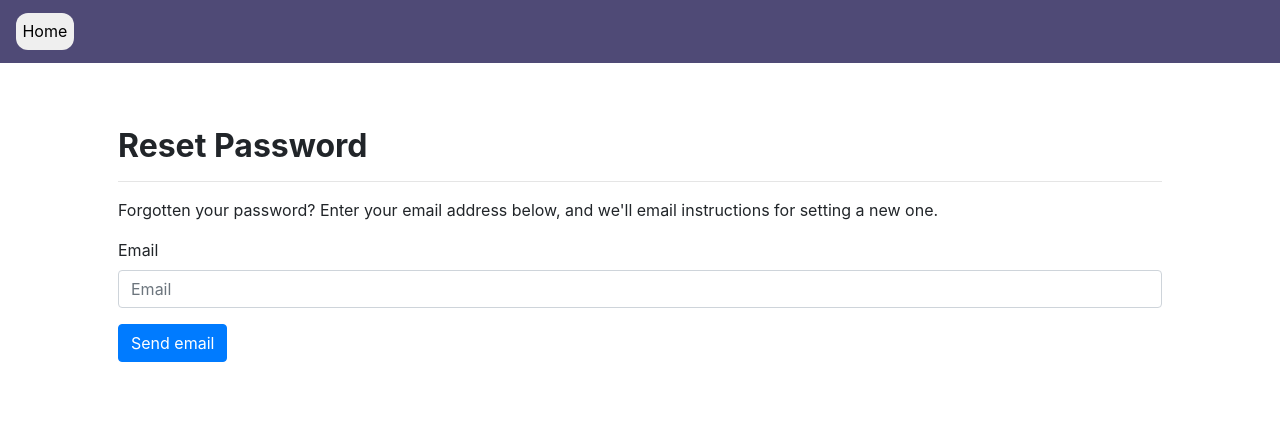
After one commit to SreedevT/PMS, a Django app: page /password_reset in a window 1280 px wide. The commit adds this page. Shown: the top 425 px of the page. Run offline with Django 4.2, Linux system fonts and the light colour scheme; some libraries are stand-ins or nearby versions.

Commit message:
password reset added

```diff
--- a/PMS/urls.py
+++ b/PMS/urls.py
@@ -2,6 +2,7 @@ from django.contrib import admin
 from django.urls import path, include
 from django.conf import settings
 from django.conf.urls.static import static
+from django.contrib.auth import views as auth_views
 
 #* For info on URL namespace, see: https://docs.djangoproject.com/en/4.0/topics/http/urls/#id5
 urlpatterns = [
@@ -10,6 +11,9 @@ urlpatterns = [
     path('', include('accounts.urls', namespace='accounts')),
     path('', include('profiles.urls', namespace='profiles')),
     path('', include('appointment.urls', namespace='appointment')),
+    path('password_reset/done/', auth_views.PasswordResetDoneView.as_view(template_name='password/password_reset_done.html'), name='password_reset_done'),
+    path('reset/<uidb64>/<token>/', auth_views.PasswordResetConfirmView.as_view(template_name="password/password_reset_confirm.html"), name='password_reset_confirm'),
+    path('reset/done/', auth_views.PasswordResetCompleteView.as_view(template_name='password/password_reset_complete.html'), name='password_reset_complete'),
 ]#+ static(settings.STATIC_URL, document_root=settings.STATIC_ROOT) #?May need this for static files
 #* For info on static files, see: https://testdriven.io/blog/django-static-files/
 urlpatterns += static(settings.MEDIA_URL, document_root=settings.MEDIA_ROOT)
--- a/accounts/templates/login.html
+++ b/accounts/templates/login.html
@@ -42,7 +42,7 @@
                                       <button class="btn btn-dark btn-lg btn-block" type="submit">Login</button>
                                     </div>
 
-                                    <a class="small text-muted" href="#!">Forgot password?</a>
+                                    <a class="small text-muted" href="{% url 'accounts:password_reset' %}">Forgot password?</a>
                                     <p class="mb-5 pb-lg-2" style="color: #393f81;">Don't have an account? <a href="{% url 'accounts:register' %}"
                                         style="color: #393f81;">Signup here</a></p>
                                   </form>
--- /dev/null
+++ b/accounts/templates/password/password_reset.html
@@ -0,0 +1,18 @@
+{% load bootstrap4 %}
+{% bootstrap_javascript jquery='full' %}
+{% bootstrap_css %}
+
+{% include 'navbar-simple.html' %}
+{% include 'messages.html' %}
+
+	<!--Reset Password-->
+	<div class="container p-5">
+  	 	<h2 class="font-weight-bold mt-3">Reset Password</h2>
+		<hr>
+		<p>Forgotten your password? Enter your email address below, and we'll email instructions for setting a new one.</p>
+        <form method="POST">
+            {% csrf_token %}
+            {% bootstrap_form password_reset_form %}
+            <button class="btn btn-primary" type="submit">Send email</button>
+        </form>
+  	</div>
--- a/accounts/templates/sign-up.html
+++ b/accounts/templates/sign-up.html
@@ -45,7 +45,7 @@
                                       <button class="btn btn-dark btn-lg btn-block" type="submit">Login</button>
                                     </div>
 
-                                    <a class="small text-muted" href="#!">Forgot password?</a>
+                                    <a class="small text-muted" href="{% url 'accounts:password_reset' %}">Forgot password?</a>
                                     <p class="mb-5 pb-lg-2" style="color: #393f81;">Have an account? <a href="{% url 'accounts:login' %}"
                                         style="color: #393f81;">Login here</a></p>
                                   </form>
--- a/accounts/urls.py
+++ b/accounts/urls.py
@@ -13,4 +13,5 @@ urlpatterns = [
             name='login'),
     path('logout', views.LogoutFormView.as_view(next_page='accounts:home'), name='logout'),
     path('sign-up', views.register, name='register'),
+    path("password_reset", views.password_reset_request, name="password_reset")
 ]
--- a/accounts/views.py
+++ b/accounts/views.py
@@ -3,10 +3,18 @@ from django.db import connection
 from django.http import HttpResponse
 from django.contrib.auth import login
 from .forms import UserCreateForm
+from .models import User
 from django.contrib.messages.views import SuccessMessageMixin
 from django.contrib.auth.views import LoginView, LogoutView
 from django.contrib import messages
 
+from django.core.mail import send_mail, BadHeaderError
+from django.contrib.auth.forms import PasswordResetForm
+from django.template.loader import render_to_string
+from django.db.models.query_utils import Q
+from django.utils.http import urlsafe_base64_encode
+from django.contrib.auth.tokens import default_token_generator
+from django.utils.encoding import force_bytes
 
 class LoginFormView(SuccessMessageMixin, LoginView):
     success_message: str = 'You have been logged in successfully.'
@@ -80,3 +88,35 @@ def register(request):
         return redirect('accounts:home')
 
     return render(request, 'sign-up.html', {'form': form})
+
+
+def password_reset_request(request):
+	if request.method == "POST":
+		password_reset_form = PasswordResetForm(request.POST)
+		if password_reset_form.is_valid():
+			data = password_reset_form.cleaned_data['email']
+			associated_users = User.objects.filter(Q(email=data))
+			if associated_users.exists():
+				for user in associated_users:
+					subject = "Password Reset Requested"
+					email_template_name = "password/password_reset_email.txt"
+					c = {
+					"email":user.email,
+					'domain':'127.0.0.1:8000',
+					'site_name': 'PMS',
+					"uid": urlsafe_base64_encode(force_bytes(user.pk)),
+					'token': default_token_generator.make_token(user),
+					'protocol': 'http',
+					}
+					email = render_to_string(email_template_name, c)
+					try:
+						send_mail(subject, email, 'admin@example.com' , [user.email], fail_silently=False)
+					except BadHeaderError:
+
+						return HttpResponse('Invalid header found.')
+
+					messages.success(request, 'A message with reset password instructions has been sent to your inbox.')
+					return redirect ("accounts:home")
+			messages.error(request, 'An invalid email has been entered.')
+	password_reset_form = PasswordResetForm()
+	return render(request=request, template_name="password/password_reset.html", context={"password_reset_form":password_reset_form})
--- a/templates/messages.html
+++ b/templates/messages.html
@@ -12,10 +12,10 @@
 <script>
     setTimeout(function(){
         $(".alert").alert('close')
-    }, 3000);
+    }, 4000);
     setTimeout(function(){
         $("#msg").remove();
-    }, 3500);
+    }, 4500);
 
 </script>
 
```
Also changed, not shown: PMS/settings.py (+9 -0 lines), accounts/templates/password/password_reset_complete.html (added, +14 -0 lines), accounts/templates/password/password_reset_confirm.html (added, +18 -0 lines), accounts/templates/password/password_reset_email.txt (added, +15 -0 lines).
